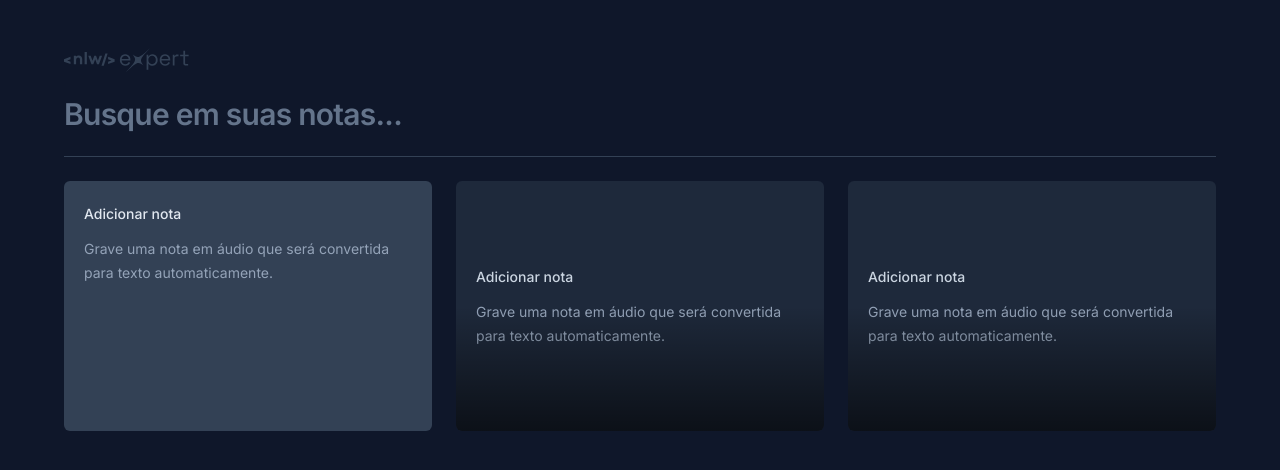
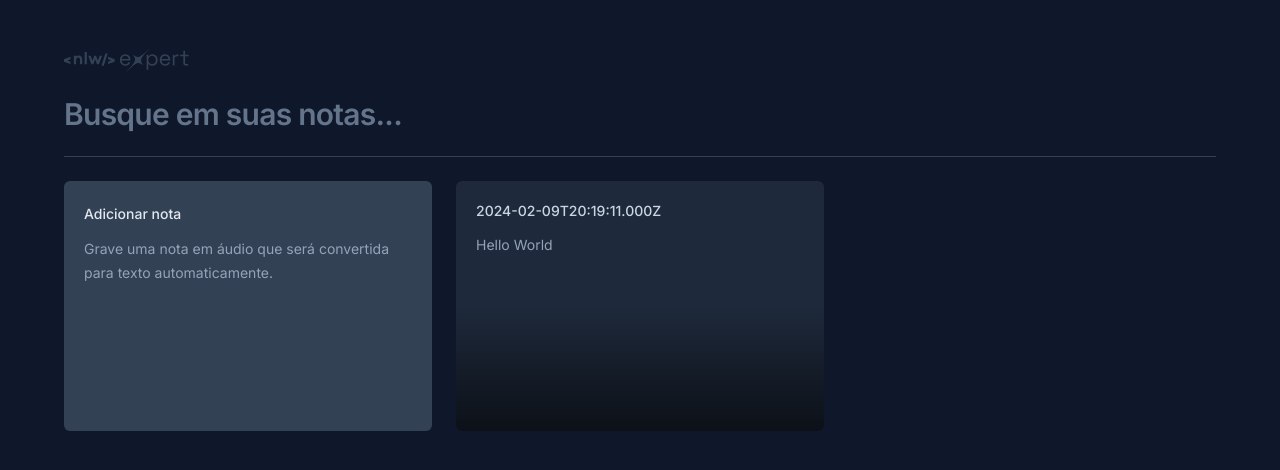
Before and after one commit to alexandrejuniorc/nlw-expert-react, a React (Vite) app: page / in a window 1280 px wide. Shown: the top 470 px of the page. Built offline with nearby package versions, Linux system fonts and the light colour scheme.

Commit message:
feat(component): create note card dialog

```diff
--- a/package.json
+++ b/package.json
@@ -10,10 +10,14 @@
     "preview": "vite preview"
   },
   "dependencies": {
+    "@radix-ui/react-dialog": "^1.0.5",
+    "date-fns": "^3.3.1",
+    "lucide-react": "^0.323.0",
     "react": "^18.2.0",
     "react-dom": "^18.2.0"
   },
   "devDependencies": {
+    "@types/date-fns": "^2.6.0",
     "@types/react": "^18.2.55",
     "@types/react-dom": "^18.2.19",
     "@typescript-eslint/eslint-plugin": "^6.21.0",
--- a/src/app.tsx
+++ b/src/app.tsx
@@ -1,10 +1,10 @@
-import Logo from "./assets/logo-nlw-expert.svg";
-import { NewNoteCard } from "./components/new-note-card";
-import { NoteCard } from "./components/note-card";
+import Logo from './assets/logo-nlw-expert.svg'
+import { NewNoteCard } from './components/new-note-card'
+import { NoteCard } from './components/note-card'
 
 export function App() {
   return (
-    <div className="mx-auto max-w-6xl my-12 space-y-6">
+    <div className="mx-auto my-12 max-w-6xl space-y-6">
       <img src={Logo} alt="NLW Expert" />
 
       <form className="w-full ">
@@ -17,12 +17,11 @@
 
       <div className="h-px bg-slate-700" />
 
-      <div className="grid grid-cols-3 auto-rows-[15.625rem] gap-6">
+      <div className="grid auto-rows-[15.625rem] grid-cols-3 gap-6">
         <NewNoteCard />
 
-        <NoteCard />
-        <NoteCard />
+        <NoteCard note={{ date: new Date(), content: 'Hello World' }} />
       </div>
     </div>
-  );
+  )
 }
--- a/src/components/note-card.tsx
+++ b/src/components/note-card.tsx
@@ -1,13 +1,49 @@
-export function NoteCard() {
+import * as Dialog from '@radix-ui/react-dialog'
+import { formatDistanceToNow } from 'date-fns'
+import { ptBR } from 'date-fns/locale'
+import { X } from 'lucide-react'
+type NoteCardType = {
+  date: Date
+  content: string
+}
+interface NoteCardProps {
+  note: NoteCardType
+}
+
+export function NoteCard({ note }: NoteCardProps) {
   return (
-    <button className="bg-slate-800 text-left rounded-md p-5 space-y-3 overflow-hidden relative outline-none hover:ring-2 hover:ring-slate-600 focus-visible:ring-2 focus-visible:ring-lime-400">
-      <span className="text-sm font-medium text-slate-300">Adicionar nota</span>
+    <Dialog.Root>
+      <Dialog.Trigger className="relative flex flex-col gap-3 overflow-hidden rounded-md bg-slate-800 p-5 text-left outline-none hover:ring-2 hover:ring-slate-600 focus-visible:ring-2 focus-visible:ring-lime-400">
+        <span className="text-sm font-medium text-slate-300">{note.date.toISOString()}</span>
 
-      <p className="text-sm leading-6 text-slate-400">
-        Grave uma nota em áudio que será convertida para texto automaticamente.
-      </p>
+        <p className="text-sm leading-6 text-slate-400">{note.content}</p>
 
-      <div className="absolute bottom-0 left-0 right-0 h-1/2 bg-gradient-to-t from-black/60 to-black/0 pointer-events-none" />
-    </button>
-  );
+        <div className="pointer-events-none absolute bottom-0 left-0 right-0 h-1/2 bg-gradient-to-t from-black/60 to-black/0" />
+      </Dialog.Trigger>
+
+      <Dialog.Portal>
+        <Dialog.Overlay className="fixed inset-0 bg-black/60" />
+        <Dialog.Content className="fixed left-1/2 top-1/2 flex h-[60vh] w-full max-w-[40rem] -translate-x-1/2 -translate-y-1/2 flex-col overflow-hidden rounded-md bg-slate-700 outline-none">
+          <Dialog.Close className="absolute right-0 top-0 bg-slate-800 p-1.5 text-slate-400 hover:text-slate-100">
+            <X className="size-5" />
+          </Dialog.Close>
+
+          <div className="flex flex-1 flex-col gap-3 p-5">
+            <span className="text-sm font-medium text-slate-300">
+              {formatDistanceToNow(note.date, { locale: ptBR, addSuffix: true })}
+            </span>
+
+            <p className="text-sm leading-6 text-slate-400">{note.content}</p>
+          </div>
+
+          <button
+            type="button"
+            className="group w-full bg-slate-800 py-4 text-center text-sm font-medium text-slate-300 outline-none"
+          >
+            Deseja <span className="text-red-400 group-hover:underline">apagar essa nota</span>?
+          </button>
+        </Dialog.Content>
+      </Dialog.Portal>
+    </Dialog.Root>
+  )
 }
```
Also changed, not shown: 1 other file (tests, documents, lock files or other folders).
